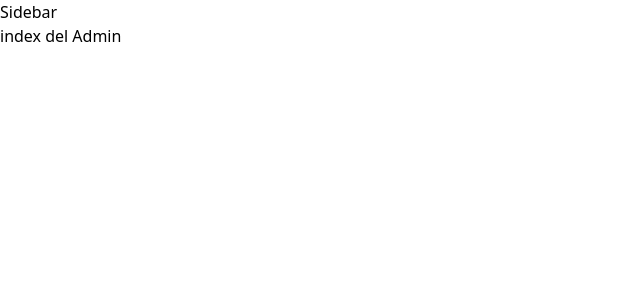
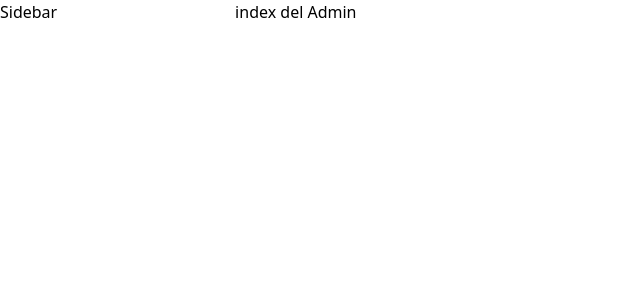
Before and after one commit to JuanCamiloG12/Udea-Proyect-First, a React (Create React App) app: page /AdminPages in a window 1280 px wide. Shown: the top 300 px of the page, without its empty margins (0-640 px from the left). Built offline with nearby package versions, Linux system fonts and the light colour scheme.

Commit message:
layoutpublic y private, maquetacion termianda

```diff
--- a/src/components/Sidebar.jsx
+++ b/src/components/Sidebar.jsx
@@ -3,7 +3,7 @@ import React from 'react'
 
 const Sidebar = () => {
     return (
-        <div>
+        <div className="w-72">
             Sidebar
         </div>
     )
--- a/src/layouts/LayoutPrivate.jsx
+++ b/src/layouts/LayoutPrivate.jsx
@@ -3,10 +3,9 @@ import Sidebar from '../components/Sidebar'
 
 const LayoutPrivate = ({children}) => {
     return (
-        <div>
+        <div className= "flex w-screen h-screen ">
             <Sidebar/>
-
-            {children}
+            <main className ='flex w-full overflow-y-scroll'>{children}</main>
 
 
         </div>
--- a/src/layouts/LayoutPublic.jsx
+++ b/src/layouts/LayoutPublic.jsx
@@ -7,8 +7,12 @@ const LayoutPublic = ({children}) => {
     return (
         <div className=' flex flex-col justify-between h-screen'>
             <Navbar />
-            <main className= 'h-full overflow'>{children}</main>
+            <div className= 'h-full overflow-y-scroll'>
+            <main className = 'h-full '> {children}
+
+            </main>
             <Footer/>
+            </div>
         </div>
     )
 }
```
